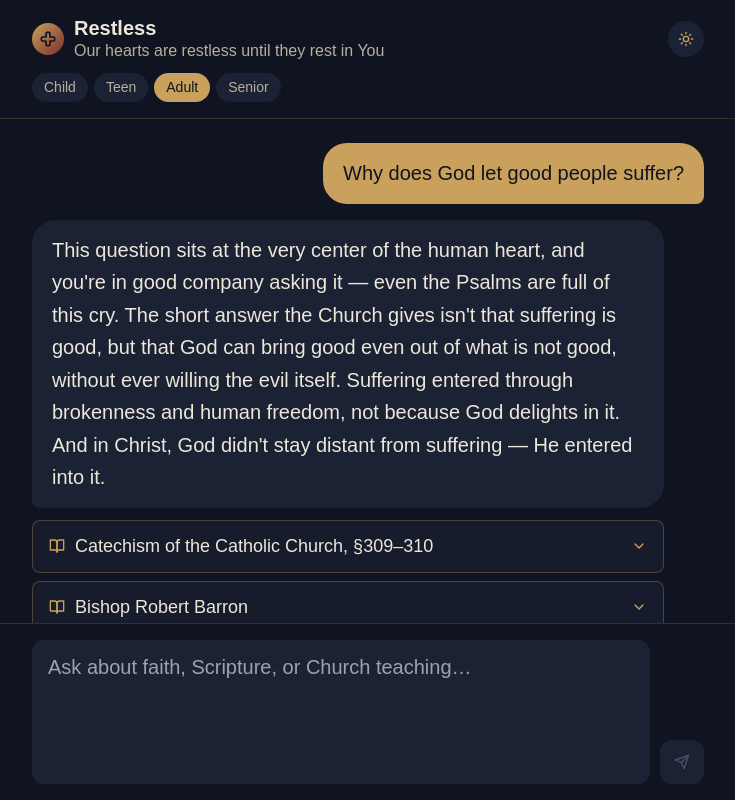
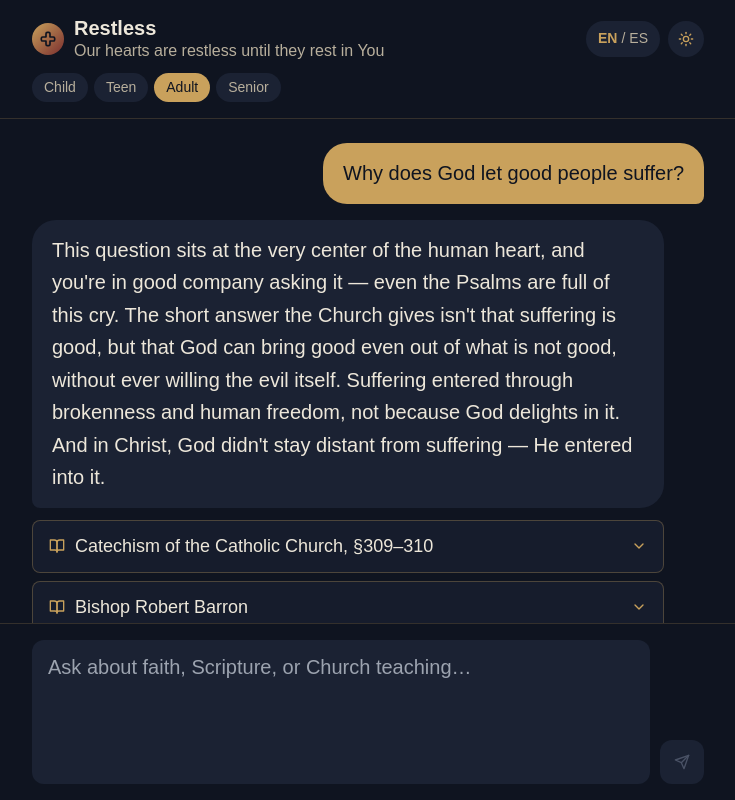
Before and after one commit to gitMark80/restless, a React (Vite) app: page / in a window 1280 px wide. Shown: the whole page, without its empty margins (272-1007 px from the left). Built offline with nearby package versions, Linux system fonts and the light colour scheme.

Commit message:
Update App.jsx

```diff
--- a/src/App.jsx
+++ b/src/App.jsx
@@ -1,5 +1,5 @@
 import React, { useState, useRef, useEffect } from "react";
-import { Send, ChevronDown, BookOpen, Cross, Sun, Moon } from "lucide-react";
+import { Send, ChevronDown, BookOpen, Cross, Sun, Moon, Share2, Check } from "lucide-react";
 
 const AGE_BANDS = ["Child", "Teen", "Adult", "Senior"];
 
@@ -40,7 +40,31 @@ const THEMES = {
   },
 };
 
-const SEED_MESSAGES = [
+const STRINGS = {
+  en: {
+    tagline: "Our hearts are restless until they rest in You",
+    ageLabels: { Child: "Child", Teen: "Teen", Adult: "Adult", Senior: "Senior" },
+    placeholder: "Ask about faith, Scripture, or Church teaching…",
+    retryError: "That didn't come through. Tap send again to retry.",
+    langToggleLabel: "Switch to Spanish",
+    shareLabel: "Share this question and answer",
+    shareFooter: "Shared from Restless — restless.faith",
+    copiedLabel: "Copied",
+  },
+  es: {
+    tagline: "Nuestro corazón está inquieto hasta que descanse en Ti",
+    ageLabels: { Child: "Niño", Teen: "Adolescente", Adult: "Adulto", Senior: "Mayor" },
+    placeholder: "Pregunta sobre la fe, la Escritura o la enseñanza de la Iglesia…",
+    retryError: "Eso no llegó. Toca enviar para volver a intentarlo.",
+    langToggleLabel: "Cambiar a inglés",
+    shareLabel: "Compartir esta pregunta y respuesta",
+    shareFooter: "Compartido desde Restless — restless.faith",
+    copiedLabel: "Copiado",
+  },
+};
+
+const SEED_MESSAGES = {
+  en: [
     { id: 1, role: "user", text: "Why does God let good people suffer?" },
     {
       id: 2,
@@ -59,13 +83,34 @@ const SEED_MESSAGES = [
         },
       ],
     },
-];
+  ],
+  es: [
+    { id: 1, role: "user", text: "¿Por qué Dios permite que sufra la gente buena?" },
+    {
+      id: 2,
+      role: "companion",
+      text: "Esta pregunta está en el centro mismo del corazón humano, y estás en buena compañía al hacerla — hasta los Salmos están llenos de este clamor. La respuesta breve que da la Iglesia no es que el sufrimiento sea bueno, sino que Dios puede sacar el bien incluso de lo que no es bueno, sin nunca querer el mal en sí. El sufrimiento entró por el quebranto y la libertad humana, no porque Dios se deleite en él. Y en Cristo, Dios no se quedó distante del sufrimiento — entró en él.",
+      sources: [
+        {
+          label: "Catecismo de la Iglesia Católica, §309–310",
+          detail:
+            "Sobre el misterio del mal y el sufrimiento que existen junto a un Dios bueno y provi­dente, y cómo esto no se responde solo con la fe, sino que se sostiene en la esperanza.",
+        },
+        {
+          label: "Obispo Robert Barron",
+          detail:
+            "Suele enseñar que la Cruz no explica el sufrimiento — muestra que Dios elige la solidaridad con quien sufre en lugar de la distancia.",
+        },
+      ],
+    },
+  ],
+};
 
-async function askCompanion(question, ageBand) {
+async function askCompanion(question, ageBand, language) {
   const response = await fetch("/api/ask", {
     method: "POST",
     headers: { "Content-Type": "application/json" },
-    body: JSON.stringify({ question, ageBand }),
+    body: JSON.stringify({ question, ageBand, language }),
   });
 
   const data = await response.json();
@@ -128,7 +173,53 @@ function CitationCard({ source, isOpen, onToggle, theme }) {
   );
 }
 
-function CompanionMessage({ message, theme }) {
+function ShareButton({ questionText, answerText, theme, strings }) {
+  const [copied, setCopied] = useState(false);
+
+  const handleShare = async () => {
+    const shareText = `Q: ${questionText}\n\nA: ${answerText}\n\n${strings.shareFooter}`;
+
+    if (navigator.share) {
+      try {
+        await navigator.share({ text: shareText });
+      } catch (err) {
+        // User cancelled the native share sheet — no action needed.
+      }
+      return;
+    }
+
+    try {
+      await navigator.clipboard.writeText(shareText);
+      setCopied(true);
+      setTimeout(() => setCopied(false), 2000);
+    } catch (err) {
+      // Clipboard blocked — nothing more we can do here.
+    }
+  };
+
+  return (
+    <button
+      onClick={handleShare}
+      aria-label={strings.shareLabel}
+      className="flex items-center gap-1.5 shrink-0"
+      style={{ color: theme.subtext, fontSize: "14px", padding: "0.25rem 0" }}
+    >
+      {copied ? (
+        <>
+          <Check className="w-3.5 h-3.5" style={{ color: theme.accent }} />
+          <span style={{ color: theme.accent }}>{strings.copiedLabel}</span>
+        </>
+      ) : (
+        <>
+          <Share2 className="w-3.5 h-3.5" />
+          <span>{strings.shareLabel}</span>
+        </>
+      )}
+    </button>
+  );
+}
+
+function CompanionMessage({ message, questionText, theme, strings }) {
   const [openSources, setOpenSources] = useState({});
   const toggleSource = (idx) =>
     setOpenSources((prev) => ({ ...prev, [idx]: !prev[idx] }));
@@ -160,6 +251,14 @@ function CompanionMessage({ message, theme }) {
             ))}
           </div>
         )}
+        {questionText && (
+          <ShareButton
+            questionText={questionText}
+            answerText={message.text}
+            theme={theme}
+            strings={strings}
+          />
+        )}
       </div>
     </div>
   );
@@ -188,13 +287,15 @@ function UserMessage({ message, theme }) {
 }
 
 export default function Restless() {
-  const [messages, setMessages] = useState(SEED_MESSAGES);
+  const [language, setLanguage] = useState("en");
+  const [messages, setMessages] = useState(SEED_MESSAGES.en);
   const [input, setInput] = useState("");
   const [ageBand, setAgeBand] = useState("Adult");
   const [isTyping, setIsTyping] = useState(false);
   const [mode, setMode] = useState("dark");
   const [error, setError] = useState(null);
   const theme = THEMES[mode];
+  const strings = STRINGS[language];
   const scrollRef = useRef(null);
 
   useEffect(() => {
@@ -210,6 +311,14 @@ export default function Restless() {
     document.body.style.margin = "0";
   }, []);
 
+  const handleLanguageToggle = () => {
+    const next = language === "en" ? "es" : "en";
+    setLanguage(next);
+    // Reset to that language's seed conversation so the transcript stays coherent.
+    setMessages(SEED_MESSAGES[next]);
+    setError(null);
+  };
+
   const handleSend = async () => {
     const trimmed = input.trim();
     if (!trimmed || isTyping) return;
@@ -219,7 +328,7 @@ export default function Restless() {
     setError(null);
 
     try {
-      const result = await askCompanion(trimmed, ageBand);
+      const result = await askCompanion(trimmed, ageBand, language);
       setIsTyping(false);
       setMessages((prev) => [
         ...prev,
@@ -227,11 +336,7 @@ export default function Restless() {
       ]);
     } catch (err) {
       setIsTyping(false);
-      setError(
-        err && err.message
-          ? err.message
-          : "That didn't come through. Tap send again to retry."
-      );
+      setError(err && err.message ? err.message : strings.retryError);
       setInput(trimmed);
       setMessages((prev) => prev.slice(0, -1));
     }
@@ -275,10 +380,37 @@ export default function Restless() {
                 Restless
               </h1>
               <p className="leading-tight" style={{ color: theme.subtext, fontSize: "16px" }}>
-                Our hearts are restless until they rest in You
+                {strings.tagline}
               </p>
             </div>
           </div>
+          <div className="flex items-center gap-2 shrink-0">
+            <button
+              onClick={handleLanguageToggle}
+              aria-label={strings.langToggleLabel}
+              className="h-9 px-3 rounded-full flex items-center justify-center gap-1"
+              style={{ backgroundColor: theme.toggleInactiveBg }}
+            >
+              <span
+                style={{
+                  color: language === "en" ? theme.accent : theme.subtext,
+                  fontWeight: language === "en" ? 700 : 400,
+                  fontSize: "14px",
+                }}
+              >
+                EN
+              </span>
+              <span style={{ color: theme.subtext, fontSize: "14px" }}>/</span>
+              <span
+                style={{
+                  color: language === "es" ? theme.accent : theme.subtext,
+                  fontWeight: language === "es" ? 700 : 400,
+                  fontSize: "14px",
+                }}
+              >
+                ES
+              </span>
+            </button>
             <button
               onClick={() => setMode(mode === "dark" ? "light" : "dark")}
               className="w-9 h-9 rounded-full flex items-center justify-center shrink-0"
@@ -292,6 +424,7 @@ export default function Restless() {
               )}
             </button>
           </div>
+        </div>
         <div className="max-w-2xl mx-auto w-full mt-3 flex gap-1.5">
           {AGE_BANDS.map((band) => (
             <button
@@ -304,7 +437,7 @@ export default function Restless() {
                   : { backgroundColor: theme.toggleInactiveBg, color: theme.subtext, fontSize: "14px" }
               }
             >
-              {band}
+              {strings.ageLabels[band]}
             </button>
           ))}
         </div>
@@ -312,11 +445,17 @@ export default function Restless() {
 
       <div ref={scrollRef} className="flex-1 overflow-y-auto overflow-x-hidden px-3 py-6">
         <div className="max-w-2xl mx-auto w-full space-y-4 min-w-0">
-          {messages.map((msg) =>
+          {messages.map((msg, idx) =>
             msg.role === "user" ? (
               <UserMessage key={msg.id} message={msg} theme={theme} />
             ) : (
-              <CompanionMessage key={msg.id} message={msg} theme={theme} />
+              <CompanionMessage
+                key={msg.id}
+                message={msg}
+                questionText={idx > 0 ? messages[idx - 1].text : null}
+                theme={theme}
+                strings={strings}
+              />
             )
           )}
           {isTyping && (
@@ -359,7 +498,7 @@ export default function Restless() {
             value={input}
             onChange={(e) => setInput(e.target.value)}
             onKeyDown={handleKeyDown}
-            placeholder="Ask about faith, Scripture, or Church teaching…"
+            placeholder={strings.placeholder}
             rows={4}
             className="flex-1 min-w-0 resize-none rounded-xl px-4 py-3 focus:outline-none overflow-y-auto max-h-40"
             style={{ backgroundColor: theme.cardBg, color: theme.text, fontSize: "20px", boxSizing: "border-box", width: "100%" }}
```
Lines whose indentation alone changed are shown as unchanged.
